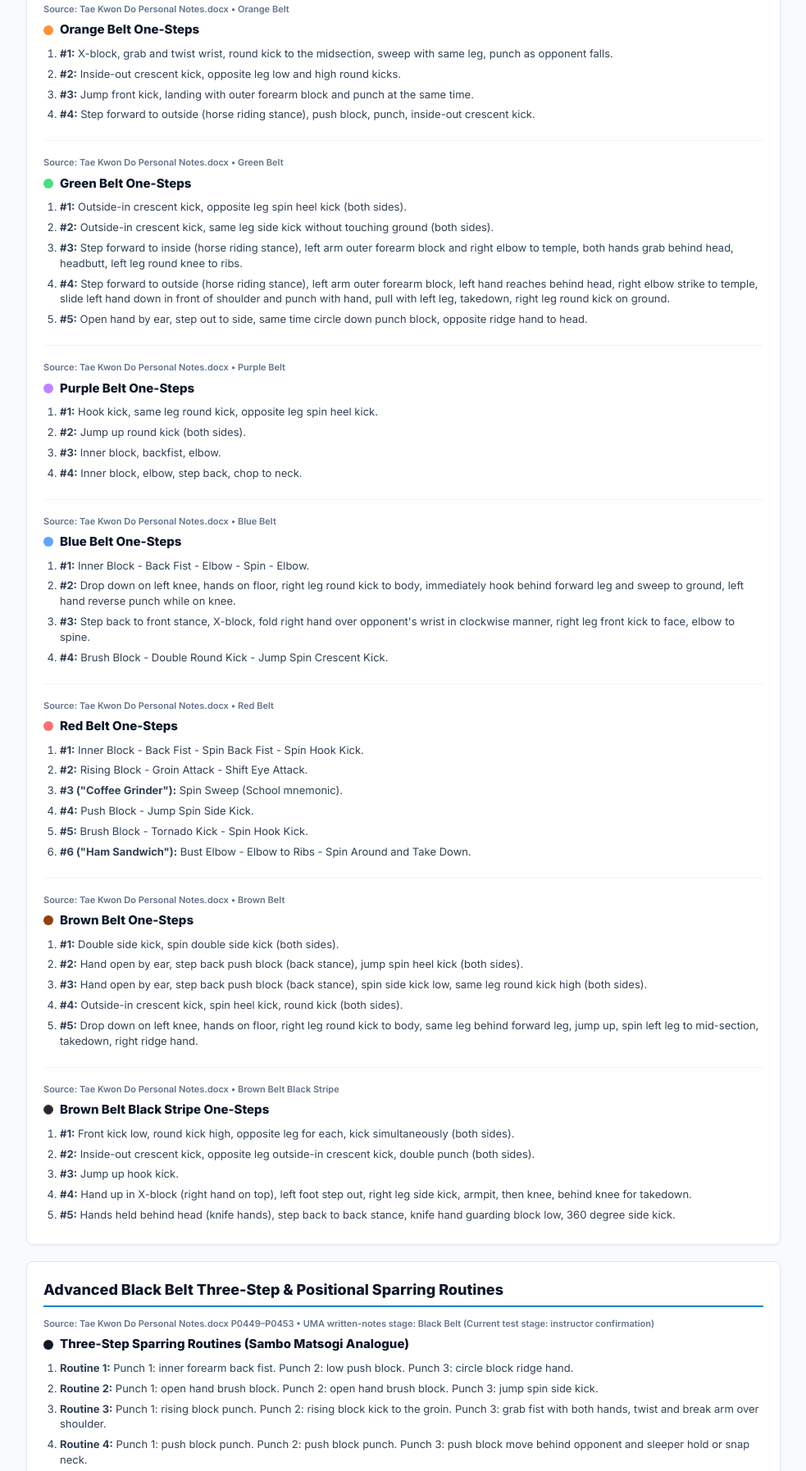
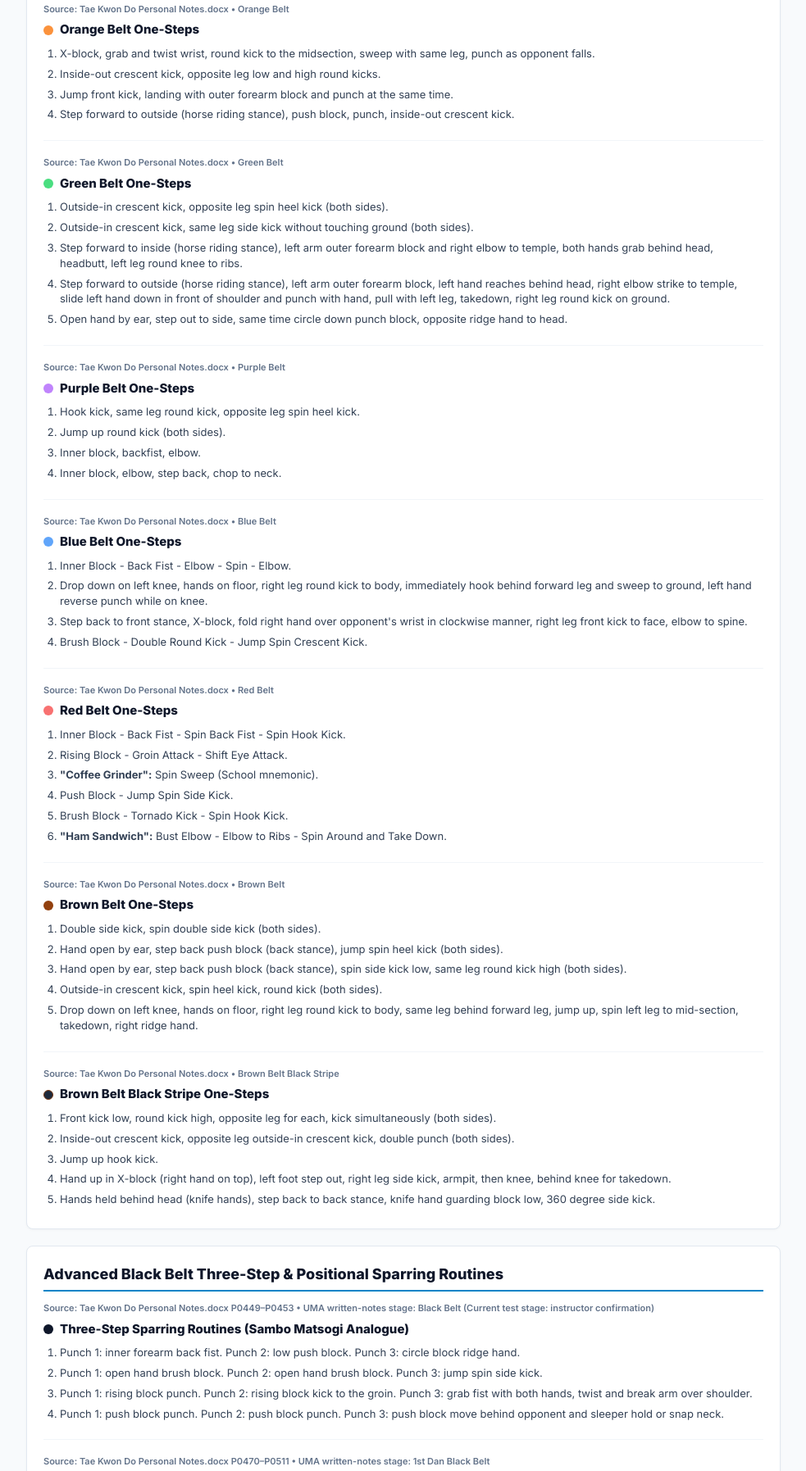
Before and after one commit to joeleyba/taekwondo, a plain HTML site: page one-steps/index.html in a window 1280 px wide. Shown: the part 818-2613 px from the top of the page at 82% size, without its empty margins (148-1131 px from the left). Drawn offline with Linux system fonts and the light colour scheme.

Commit message:
Numbering

```diff
--- a/one-steps/index.html
+++ b/one-steps/index.html
@@ -180,10 +180,10 @@
           White Belt One-Steps
         </div>
         <ol class="step-list">
-          <li><strong>#1:</strong> Rising block, reverse punch.</li>
-          <li><strong>#2:</strong> Horse riding stance, push block, low, middle, high punch.</li>
-          <li><strong>#3:</strong> Inner forearm block, back leg front kick.</li>
-          <li><strong>#4:</strong> Grab wrist, back leg roundhouse kick.</li>
+          <li>Rising block, reverse punch.</li>
+          <li>Horse riding stance, push block, low, middle, high punch.</li>
+          <li>Inner forearm block, back leg front kick.</li>
+          <li>Grab wrist, back leg roundhouse kick.</li>
         </ol>
       </div>
 
@@ -194,10 +194,10 @@
           Yellow Belt One-Steps
         </div>
         <ol class="step-list">
-          <li><strong>#1:</strong> Outer block, grab wrist, back leg front kick, elbow strike.</li>
-          <li><strong>#2 ("Pizza Man"):</strong> Step forward to inside (horse riding stance), knife hand strike and knife hand block at the same time.</li>
-          <li><strong>#3:</strong> Side kick, knife hand strike to neck.</li>
-          <li><strong>#4:</strong> Arm up, step forward to inside (horse riding stance), reverse inner forearm block slapping chest at same time, left hand grab wrist, right hand knife hand strike to neck, reach behind head and pull forward, right knee to stomach.</li>
+          <li>Outer block, grab wrist, back leg front kick, elbow strike.</li>
+          <li><strong>"Pizza Man":</strong> Step forward to inside (horse riding stance), knife hand strike and knife hand block at the same time.</li>
+          <li>Side kick, knife hand strike to neck.</li>
+          <li>Arm up, step forward to inside (horse riding stance), reverse inner forearm block slapping chest at same time, left hand grab wrist, right hand knife hand strike to neck, reach behind head and pull forward, right knee to stomach.</li>
         </ol>
       </div>
 
@@ -208,10 +208,10 @@
           Orange Belt One-Steps
         </div>
         <ol class="step-list">
-          <li><strong>#1:</strong> X-block, grab and twist wrist, round kick to the midsection, sweep with same leg, punch as opponent falls.</li>
-          <li><strong>#2:</strong> Inside-out crescent kick, opposite leg low and high round kicks.</li>
-          <li><strong>#3:</strong> Jump front kick, landing with outer forearm block and punch at the same time.</li>
-          <li><strong>#4:</strong> Step forward to outside (horse riding stance), push block, punch, inside-out crescent kick.</li>
+          <li>X-block, grab and twist wrist, round kick to the midsection, sweep with same leg, punch as opponent falls.</li>
+          <li>Inside-out crescent kick, opposite leg low and high round kicks.</li>
+          <li>Jump front kick, landing with outer forearm block and punch at the same time.</li>
+          <li>Step forward to outside (horse riding stance), push block, punch, inside-out crescent kick.</li>
         </ol>
       </div>
 
@@ -222,11 +222,11 @@
           Green Belt One-Steps
         </div>
         <ol class="step-list">
-          <li><strong>#1:</strong> Outside-in crescent kick, opposite leg spin heel kick (both sides).</li>
-          <li><strong>#2:</strong> Outside-in crescent kick, same leg side kick without touching ground (both sides).</li>
-          <li><strong>#3:</strong> Step forward to inside (horse riding stance), left arm outer forearm block and right elbow to temple, both hands grab behind head, headbutt, left leg round knee to ribs.</li>
-          <li><strong>#4:</strong> Step forward to outside (horse riding stance), left arm outer forearm block, left hand reaches behind head, right elbow strike to temple, slide left hand down in front of shoulder and punch with hand, pull with left leg, takedown, right leg round kick on ground.</li>
-          <li><strong>#5:</strong> Open hand by ear, step out to side, same time circle down punch block, opposite ridge hand to head.</li>
+          <li>Outside-in crescent kick, opposite leg spin heel kick (both sides).</li>
+          <li>Outside-in crescent kick, same leg side kick without touching ground (both sides).</li>
+          <li>Step forward to inside (horse riding stance), left arm outer forearm block and right elbow to temple, both hands grab behind head, headbutt, left leg round knee to ribs.</li>
+          <li>Step forward to outside (horse riding stance), left arm outer forearm block, left hand reaches behind head, right elbow strike to temple, slide left hand down in front of shoulder and punch with hand, pull with left leg, takedown, right leg round kick on ground.</li>
+          <li>Open hand by ear, step out to side, same time circle down punch block, opposite ridge hand to head.</li>
         </ol>
       </div>
 
@@ -237,10 +237,10 @@
           Purple Belt One-Steps
         </div>
         <ol class="step-list">
-          <li><strong>#1:</strong> Hook kick, same leg round kick, opposite leg spin heel kick.</li>
-          <li><strong>#2:</strong> Jump up round kick (both sides).</li>
-          <li><strong>#3:</strong> Inner block, backfist, elbow.</li>
-          <li><strong>#4:</strong> Inner block, elbow, step back, chop to neck.</li>
+          <li>Hook kick, same leg round kick, opposite leg spin heel kick.</li>
+          <li>Jump up round kick (both sides).</li>
+          <li>Inner block, backfist, elbow.</li>
+          <li>Inner block, elbow, step back, chop to neck.</li>
         </ol>
       </div>
 
@@ -251,10 +251,10 @@
           Blue Belt One-Steps
         </div>
         <ol class="step-list">
-          <li><strong>#1:</strong> Inner Block - Back Fist - Elbow - Spin - Elbow.</li>
-          <li><strong>#2:</strong> Drop down on left knee, hands on floor, right leg round kick to body, immediately hook behind forward leg and sweep to ground, left hand reverse punch while on knee.</li>
-          <li><strong>#3:</strong> Step back to front stance, X-block, fold right hand over opponent's wrist in clockwise manner, right leg front kick to face, elbow to spine.</li>
-          <li><strong>#4:</strong> Brush Block - Double Round Kick - Jump Spin Crescent Kick.</li>
+          <li>Inner Block - Back Fist - Elbow - Spin - Elbow.</li>
+          <li>Drop down on left knee, hands on floor, right leg round kick to body, immediately hook behind forward leg and sweep to ground, left hand reverse punch while on knee.</li>
+          <li>Step back to front stance, X-block, fold right hand over opponent's wrist in clockwise manner, right leg front kick to face, elbow to spine.</li>
+          <li>Brush Block - Double Round Kick - Jump Spin Crescent Kick.</li>
         </ol>
       </div>
 
@@ -265,12 +265,12 @@
           Red Belt One-Steps
         </div>
         <ol class="step-list">
-          <li><strong>#1:</strong> Inner Block - Back Fist - Spin Back Fist - Spin Hook Kick.</li>
-          <li><strong>#2:</strong> Rising Block - Groin Attack - Shift Eye Attack.</li>
-          <li><strong>#3 ("Coffee Grinder"):</strong> Spin Sweep (School mnemonic).</li>
-          <li><strong>#4:</strong> Push Block - Jump Spin Side Kick.</li>
-          <li><strong>#5:</strong> Brush Block - Tornado Kick - Spin Hook Kick.</li>
-          <li><strong>#6 ("Ham Sandwich"):</strong> Bust Elbow - Elbow to Ribs - Spin Around and Take Down.</li>
+          <li>Inner Block - Back Fist - Spin Back Fist - Spin Hook Kick.</li>
+          <li>Rising Block - Groin Attack - Shift Eye Attack.</li>
+          <li><strong>"Coffee Grinder":</strong> Spin Sweep (School mnemonic).</li>
+          <li>Push Block - Jump Spin Side Kick.</li>
+          <li>Brush Block - Tornado Kick - Spin Hook Kick.</li>
+          <li><strong>"Ham Sandwich":</strong> Bust Elbow - Elbow to Ribs - Spin Around and Take Down.</li>
         </ol>
       </div>
 
@@ -281,11 +281,11 @@
           Brown Belt One-Steps
         </div>
         <ol class="step-list">
-          <li><strong>#1:</strong> Double side kick, spin double side kick (both sides).</li>
-          <li><strong>#2:</strong> Hand open by ear, step back push block (back stance), jump spin heel kick (both sides).</li>
-          <li><strong>#3:</strong> Hand open by ear, step back push block (back stance), spin side kick low, same leg round kick high (both sides).</li>
-          <li><strong>#4:</strong> Outside-in crescent kick, spin heel kick, round kick (both sides).</li>
-          <li><strong>#5:</strong> Drop down on left knee, hands on floor, right leg round kick to body, same leg behind forward leg, jump up, spin left leg to mid-section, takedown, right ridge hand.</li>
+          <li>Double side kick, spin double side kick (both sides).</li>
+          <li>Hand open by ear, step back push block (back stance), jump spin heel kick (both sides).</li>
+          <li>Hand open by ear, step back push block (back stance), spin side kick low, same leg round kick high (both sides).</li>
+          <li>Outside-in crescent kick, spin heel kick, round kick (both sides).</li>
+          <li>Drop down on left knee, hands on floor, right leg round kick to body, same leg behind forward leg, jump up, spin left leg to mid-section, takedown, right ridge hand.</li>
         </ol>
       </div>
 
@@ -296,11 +296,11 @@
           Brown Belt Black Stripe One-Steps
         </div>
         <ol class="step-list">
-          <li><strong>#1:</strong> Front kick low, round kick high, opposite leg for each, kick simultaneously (both sides).</li>
-          <li><strong>#2:</strong> Inside-out crescent kick, opposite leg outside-in crescent kick, double punch (both sides).</li>
-          <li><strong>#3:</strong> Jump up hook kick.</li>
-          <li><strong>#4:</strong> Hand up in X-block (right hand on top), left foot step out, right leg side kick, armpit, then knee, behind knee for takedown.</li>
-          <li><strong>#5:</strong> Hands held behind head (knife hands), step back to back stance, knife hand guarding block low, 360 degree side kick.</li>
+          <li>Front kick low, round kick high, opposite leg for each, kick simultaneously (both sides).</li>
+          <li>Inside-out crescent kick, opposite leg outside-in crescent kick, double punch (both sides).</li>
+          <li>Jump up hook kick.</li>
+          <li>Hand up in X-block (right hand on top), left foot step out, right leg side kick, armpit, then knee, behind knee for takedown.</li>
+          <li>Hands held behind head (knife hands), step back to back stance, knife hand guarding block low, 360 degree side kick.</li>
         </ol>
       </div>
     </section>
@@ -315,10 +315,10 @@
           Three-Step Sparring Routines (Sambo Matsogi Analogue)
         </div>
         <ol class="step-list">
-          <li><strong>Routine 1:</strong> Punch 1: inner forearm back fist. Punch 2: low push block. Punch 3: circle block ridge hand.</li>
-          <li><strong>Routine 2:</strong> Punch 1: open hand brush block. Punch 2: open hand brush block. Punch 3: jump spin side kick.</li>
-          <li><strong>Routine 3:</strong> Punch 1: rising block punch. Punch 2: rising block kick to the groin. Punch 3: grab fist with both hands, twist and break arm over shoulder.</li>
-          <li><strong>Routine 4:</strong> Punch 1: push block punch. Punch 2: push block punch. Punch 3: push block move behind opponent and sleeper hold or snap neck.</li>
+          <li>Punch 1: inner forearm back fist. Punch 2: low push block. Punch 3: circle block ridge hand.</li>
+          <li>Punch 1: open hand brush block. Punch 2: open hand brush block. Punch 3: jump spin side kick.</li>
+          <li>Punch 1: rising block punch. Punch 2: rising block kick to the groin. Punch 3: grab fist with both hands, twist and break arm over shoulder.</li>
+          <li>Punch 1: push block punch. Punch 2: push block punch. Punch 3: push block move behind opponent and sleeper hold or snap neck.</li>
         </ol>
       </div>
 
@@ -329,8 +329,8 @@
           1st Dan One-Step Takedowns & Positional Defenses
         </div>
         <ul class="step-list">
-          <li><strong>Takedown #1:</strong> Step forward and rising block, bring reverse hand under attacking hand and grab opponent’s wrist bending the arm to submission, take rear leg and leg sweep.</li>
-          <li><strong>Takedown #2:</strong> Step forward elbow block and ridge hand, drop rear knee and sweep front leg with rear hand.</li>
+          <li><strong>Takedown 1:</strong> Step forward and rising block, bring reverse hand under attacking hand and grab opponent’s wrist bending the arm to submission, take rear leg and leg sweep.</li>
+          <li><strong>Takedown 2:</strong> Step forward elbow block and ridge hand, drop rear knee and sweep front leg with rear hand.</li>
           <li><strong>Prone Position Defenses (Ref. &lt;698&gt;):</strong>
             <ul>
               <li>Front Choke: Grab opponent’s left hand with your left hand, break opponent’s left wrist while pressing the elbow joint with the right hand, twisting body to the left.</li>
```
Also changed, not shown: kicking-routines/index.html (+3 -3 lines).
